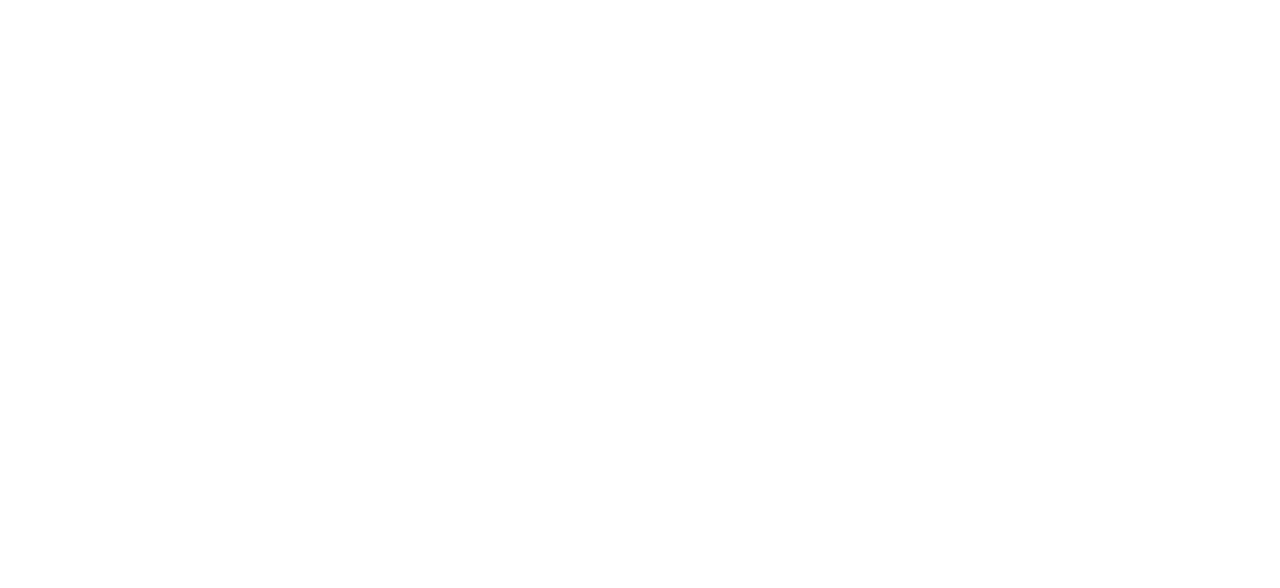
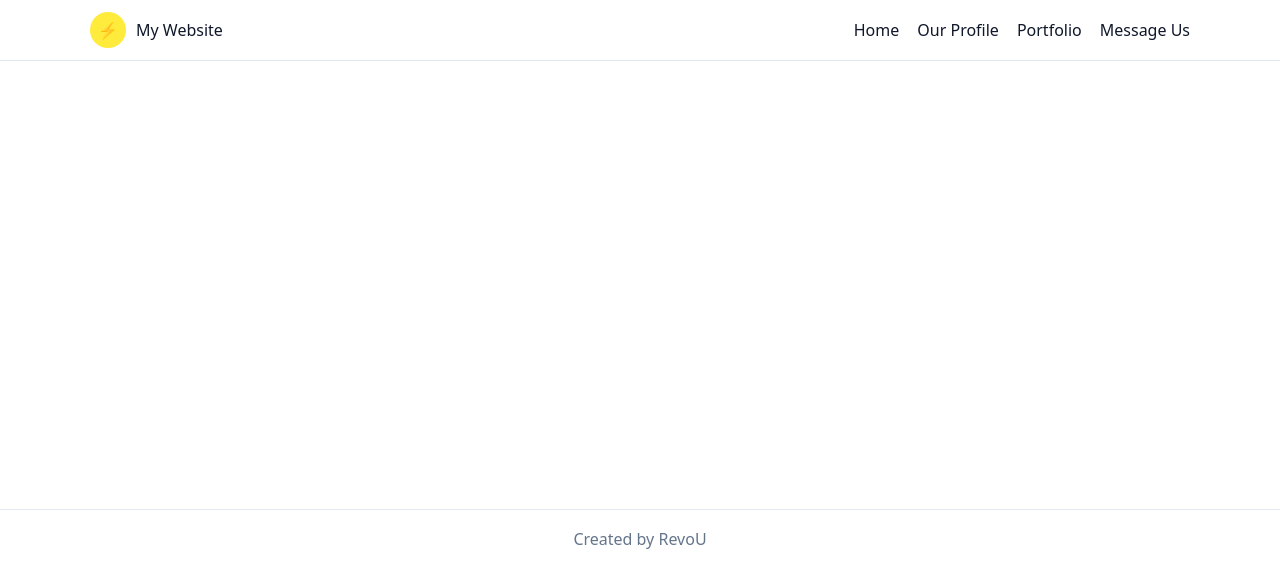
Before and after one commit to jekkforger/CodingCamp-220925-Fahrizal, a plain HTML site: page index.html in a window 1280 px wide. Drawn offline with Linux system fonts and the light colour scheme.

Commit message:
feat: navbar and empty sections (home, our-profile, portfolio, contact)

```diff
--- a/css/style.css
+++ b/css/style.css
@@ -1,2 +1,14 @@
+:root{--ink:#0f172a;--line:#e2e8f0;--bg:#fff;--muted:#64748b}
 *{box-sizing:border-box}
-html,body{margin:0;padding:0;font-family:system-ui,Arial,sans-serif}
+html,body{margin:0;padding:0;font-family:system-ui,Arial,sans-serif;background:var(--bg);color:var(--ink)}
+.container{width:min(1100px,92%);margin-inline:auto}
+.section{padding:56px 0}
+.site-header{position:sticky;top:0;background:var(--bg);border-bottom:1px solid var(--line);z-index:10}
+.header-inner{display:flex;align-items:center;justify-content:space-between;gap:16px;padding:12px 0}
+.brand{display:flex;align-items:center;gap:10px}
+.logo{display:grid;place-items:center;width:36px;height:36px;border-radius:50%;background:#ffeb3b;text-decoration:none;color:#111;font-weight:700}
+.nav{display:flex;gap:18px}
+.nav a{color:var(--ink);text-decoration:none;font-weight:500}
+.nav a:hover{text-decoration:underline}
+.nav-toggle{display:none;border:1px solid var(--line);background:var(--bg);padding:6px 10px;border-radius:8px}
+.site-footer{border-top:1px solid var(--line);padding:18px 0;text-align:center;color:var(--muted)}
--- a/index.html
+++ b/index.html
@@ -7,9 +7,32 @@
   <link rel="stylesheet" href="css/style.css" />
 </head>
 <body>
-  <header></header>
-  <main></main>
-  <footer></footer>
+  <header class="site-header">
+    <div class="container header-inner">
+      <div class="brand">
+        <a href="#home" class="logo" aria-label="Home">⚡</a>
+        <span class="brand-name">My Website</span>
+      </div>
+      <nav class="nav">
+        <a href="#home">Home</a>
+        <a href="#our-profile">Our Profile</a>
+        <a href="#portfolio">Portfolio</a>
+        <a href="#contact">Message Us</a>
+      </nav>
+      <button class="nav-toggle" aria-label="Toggle navigation">☰</button>
+    </div>
+  </header>
+
+  <main>
+    <section id="home" class="section"></section>
+    <section id="our-profile" class="section"></section>
+    <section id="portfolio" class="section"></section>
+    <section id="contact" class="section"></section>
+  </main>
+
+  <footer class="site-footer">
+    <div class="container">Created by RevoU</div>
+  </footer>
   <script src="js/script.js"></script>
 </body>
 </html>
```
